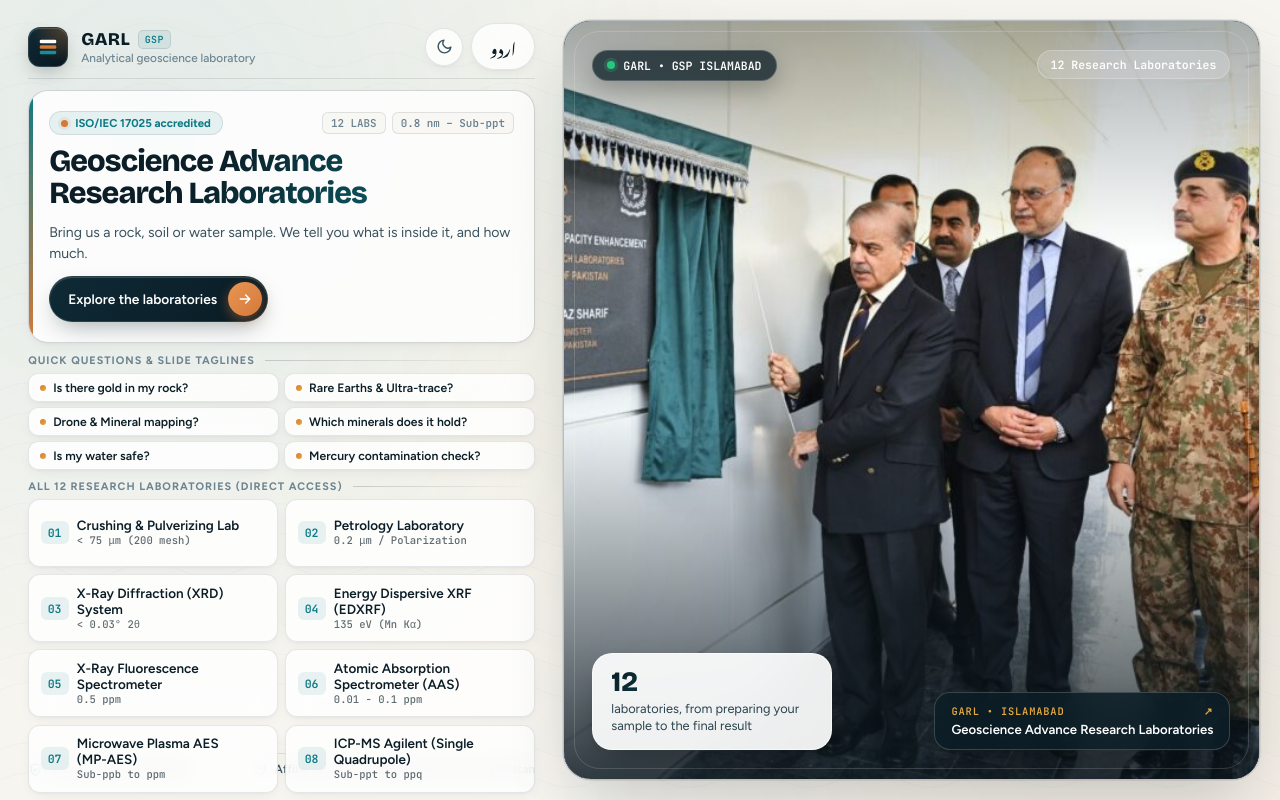
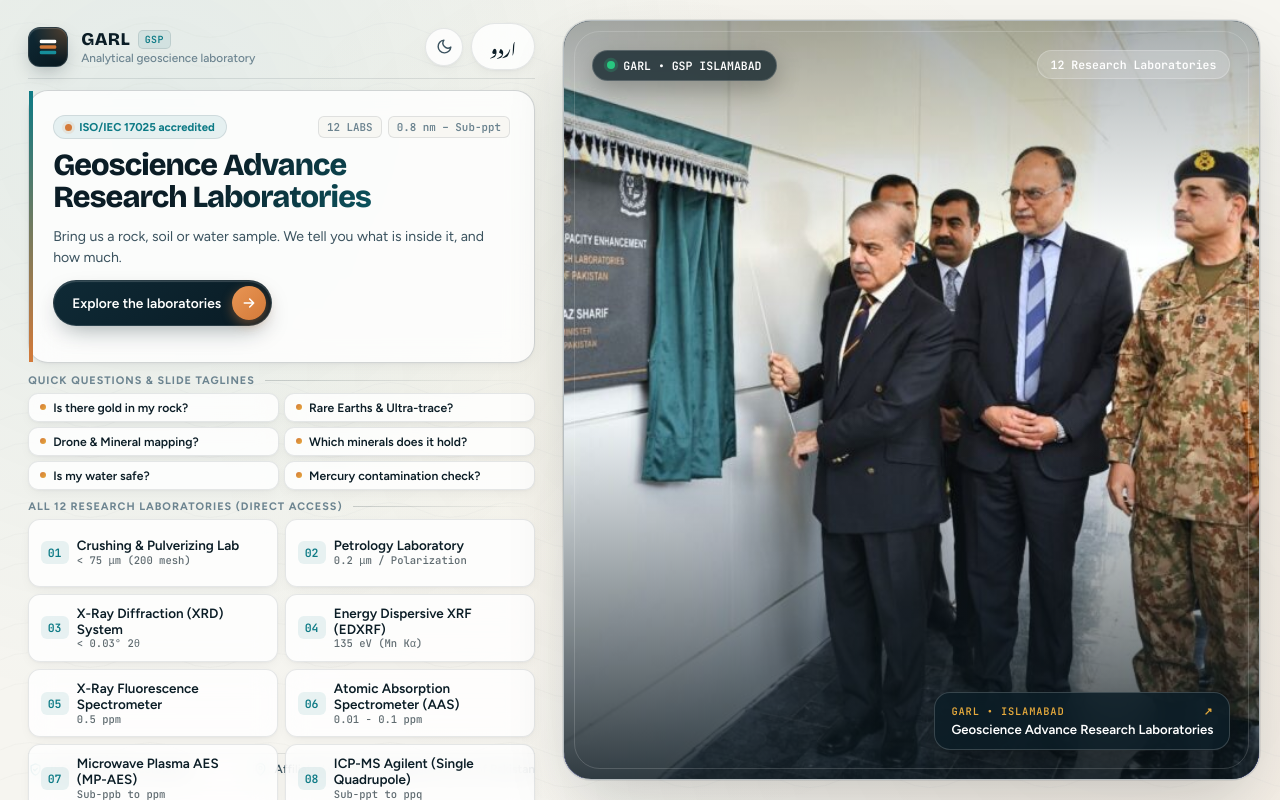
Before and after one commit to chemlabgarl/GARL-PMIF, a plain HTML site: page index.html in a window 1280 px wide. Drawn offline with nearby package versions, Linux system fonts and the light colour scheme; a web font is replaced by a local one.

Commit message:
text fix

```diff
--- a/index.html
+++ b/index.html
@@ -352,7 +352,7 @@ body.open #deck {
   display: flex;
   flex-direction: column;
   gap: 10px;
-  padding: clamp(14px, 1.6vw, 20px);
+  padding: clamp(16px, 2vw, 24px) clamp(16px, 2vw, 24px) clamp(24px, 2.8vw, 36px);
   border-radius: 20px;
   background: var(--paper);
   backdrop-filter: blur(14px);
@@ -360,7 +360,7 @@ body.open #deck {
   border: 1px solid var(--line-strong);
   box-shadow: var(--shadow-sm);
   position: relative;
-  overflow: hidden;
+  overflow: visible;
 }
 
 .hero-banner-card::before {
@@ -433,8 +433,11 @@ body.open #deck {
 }
 
 html[lang="ur"] #hero h1 {
-  line-height: 1.45;
+  line-height: 2.0;
   font-size: clamp(1.45rem, 2.1vw, 2.15rem);
+  margin-bottom: 12px;
+  padding-bottom: 8px;
+  overflow: visible;
 }
 
 .hero-lede-cta {
@@ -452,6 +455,10 @@ html[lang="ur"] #hero h1 {
   color: var(--ink-2);
   flex: 1 1 240px;
   margin: 0;
+}
+
+html[lang="ur"] .hero-lede-cta {
+  padding-top: 10px;
 }
 
 html[lang="ur"] #hero .lede {
@@ -913,41 +920,6 @@ html[dir="rtl"] .hero-visual {
   font-weight: 600;
   direction: ltr;
   border: 1px solid rgba(255, 255, 255, 0.22);
-}
-
-.hero-tag {
-  position: absolute;
-  z-index: 4;
-  inset-inline-start: clamp(20px, 2.2vw, 30px);
-  bottom: clamp(20px, 2.2vw, 30px);
-  background: rgba(255, 255, 255, 0.92);
-  backdrop-filter: blur(16px);
-  -webkit-backdrop-filter: blur(16px);
-  border-radius: 20px;
-  padding: 14px 18px;
-  font-size: 0.8rem;
-  color: #2A434E;
-  line-height: 1.4;
-  max-width: 240px;
-  box-shadow: 0 16px 36px -10px rgba(0, 0, 0, 0.4);
-  border: 1px solid rgba(255, 255, 255, 0.6);
-}
-
-html[lang="ur"] .hero-tag {
-  line-height: 1.9;
-}
-
-.hero-tag b {
-  display: block;
-  color: #0B1D26;
-  font-family: var(--display);
-  font-size: 1.75rem;
-  font-weight: 800;
-  line-height: 1;
-  margin-bottom: 4px;
-  background: linear-gradient(135deg, #0B1D26 0%, #0D7A85 100%);
-  -webkit-background-clip: text;
-  -webkit-text-fill-color: transparent;
 }
 
 .hero-preview-pill {
@@ -1690,6 +1662,9 @@ details.tech dd {
 }
 
 html[lang="ur"] .rail button {
+  white-space: normal;
+  overflow: visible;
+  text-overflow: clip;
   line-height: 1.85;
   padding-top: 6px;
   font-size: 0.74rem;
@@ -2008,7 +1983,7 @@ html[lang="ur"] .read, html[lang="ur"] .legend {
     height: 100%;
     width: 100%;
   }
-  .hero-foot, .hero-tag {
+  .hero-foot {
     display: none;
   }
   .slide {
@@ -2143,7 +2118,6 @@ html[lang="ur"] .read, html[lang="ur"] .legend {
         <span id="heroBadgeCode">GARL • 12 LABS</span>
       </div>
       <div class="hero-spec-badge" id="heroSpecBadge">0.8 nm – Sub-ppt</div>
-      <div class="hero-tag" data-i18n="tag"></div>
       <div class="hero-preview-pill" id="heroPreviewPill">
         <small><span id="heroPreviewTag">Featured Lab</span> <span>↗</span></small>
         <span id="heroPreviewName">Crushing & Pulverizing Lab</span>
@@ -2218,7 +2192,6 @@ const UI = {
     labsHeading:"All 12 Research Laboratories (Direct Access)",
     iso:"ISO/IEC 17025 accredited",
     gsp:"Affiliated with the Geological Survey of Pakistan",
-    tag:"<b>12</b>laboratories, from preparing your sample to the final result",
     home:"Home", lab:"Lab", simple:"In simple words", get:"What you get", bring:"What to bring", tech:"Technical Specifications",
     elBtn:"Which elements can it analyse?", elTitle:"Elements it measures reliably", legOn:"Reliably analysed", legOff:"Not analysed", prompt:"Hover or tap an element to see its name", close:"Close",
     switchTo:"اردو"
@@ -2232,7 +2205,6 @@ const UI = {
     labsHeading:"تمام 12 ریسرچ لیبارٹریز کی فہرست",
     iso:"آئی ایس او / آئی ای سی 17025 سے منظور شدہ",
     gsp:"جیولوجیکل سروے آف پاکستان سے وابستہ",
-    tag:"<b>12</b>لیبارٹریز، نمونہ تیار کرنے سے لے کر حتمی نتیجے تک",
     home:"ہوم", lab:"لیب", simple:"آسان الفاظ میں", get:"آپ کو کیا ملے گا", bring:"کیا لانا ہے", tech:"تکنیکی تفصیل",
     elBtn:"یہ کون سے عناصر ناپ سکتا ہے؟", elTitle:"وہ عناصر جنہیں یہ قابلِ اعتماد طور پر ناپتا ہے", legOn:"قابلِ اعتماد تجزیہ", legOff:"تجزیہ نہیں ہوتا", prompt:"عنصر کا نام دیکھنے کے لیے اس پر ٹیپ کریں", close:"بند کریں",
     switchTo:"English"
```
